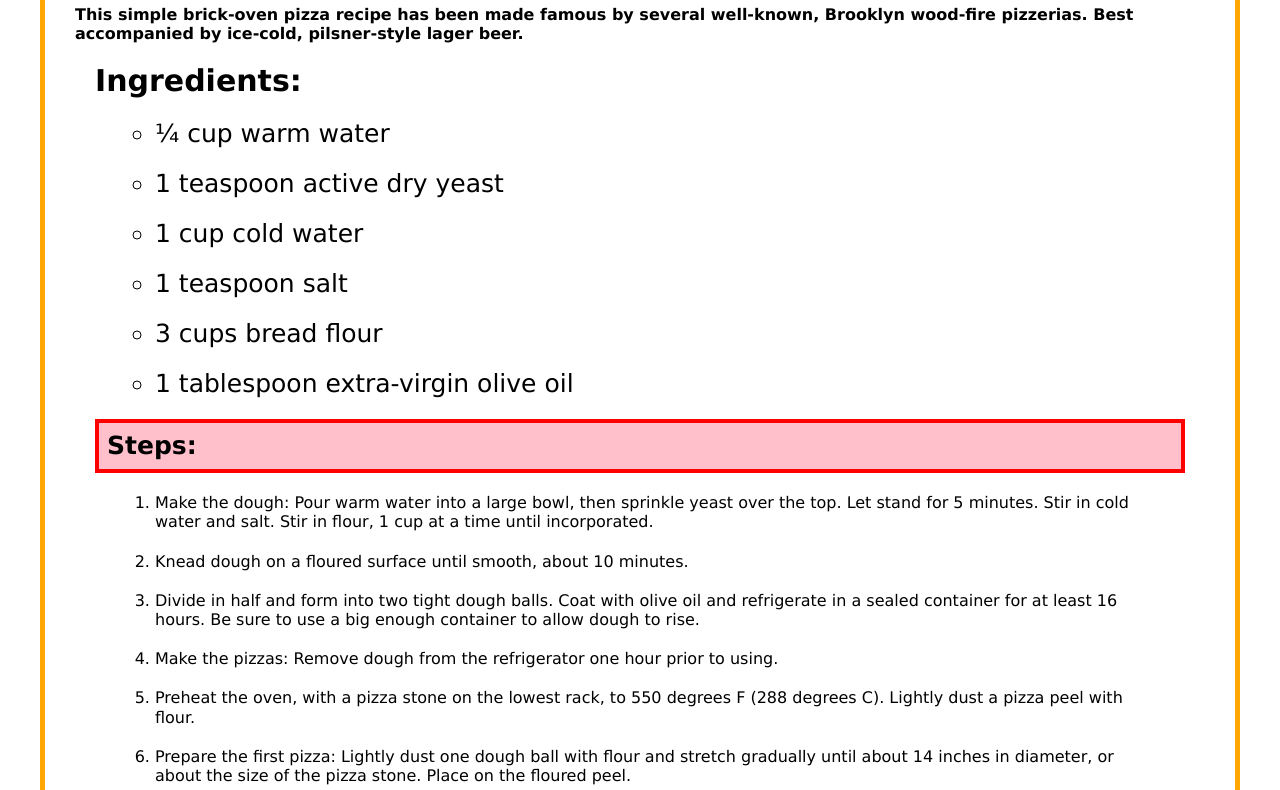
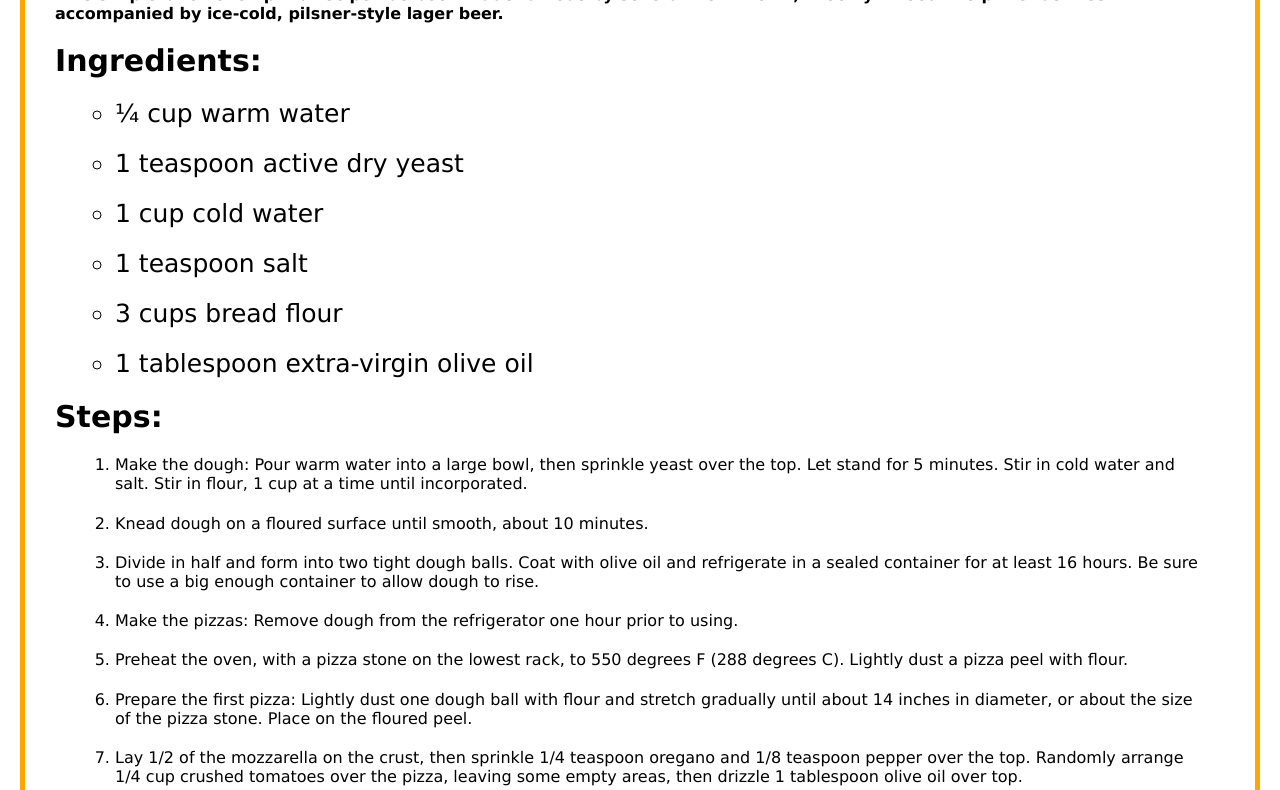
Before and after one commit to Haru-143/odin-recipes, a plain HTML site: page recipes/pizza.html in a window 1280 px wide. Shown: the part 677-1467 px from the top of the page. Drawn offline with Linux system fonts and the light colour scheme.

Commit message:
remove div elements

```diff
--- a/recipes/pizza.html
+++ b/recipes/pizza.html
@@ -6,8 +6,7 @@
         <link rel="stylesheet" href="../style.css">
     </head>
 
-    <body>
-        <div class="pizza-recipe">
+    <body class="pizza-recipe">
         <a href="../index.html">Odin Recipe</a><br>
 
         <img src="../images/Pizza.webp" alt="Pizza">
@@ -17,7 +16,6 @@
 
         <!-- Ingredients listed with Unordered List -->
 
-            <div class="recipe-ingredient">
         <h3>Ingredients:</h3>
         <ul>
             <li>¼ cup warm water</li>
@@ -27,11 +25,9 @@
             <li>3 cups bread flour</li>
             <li>1 tablespoon extra-virgin olive oil</li>
         </ul>
-            </div>
 
         <!-- Steps using Ordered List -->
 
-            <div class="steps">
         <h3>Steps:</h3>
         <ol>
             <li>Make the dough: Pour warm water into a large bowl, then sprinkle yeast over the top. Let stand for 5 minutes. Stir in cold water and salt. Stir in flour, 1 cup at a time until incorporated.</li>
@@ -45,7 +41,5 @@
             <li>Bake in the preheated oven until the crust begins to brown, 4 to 6 minutes.</li>
             <li>Slide the pizza onto the peel and remove from the oven; then slide off the peel onto a work surface. Sprinkle 1/2 of the basil leaves randomly over the pizza. Cut into wedges and serve.</li>
         </ol>
-                </div>
-        </div>
     </body>
 </html>
```
Lines whose indentation alone changed are shown as unchanged.
